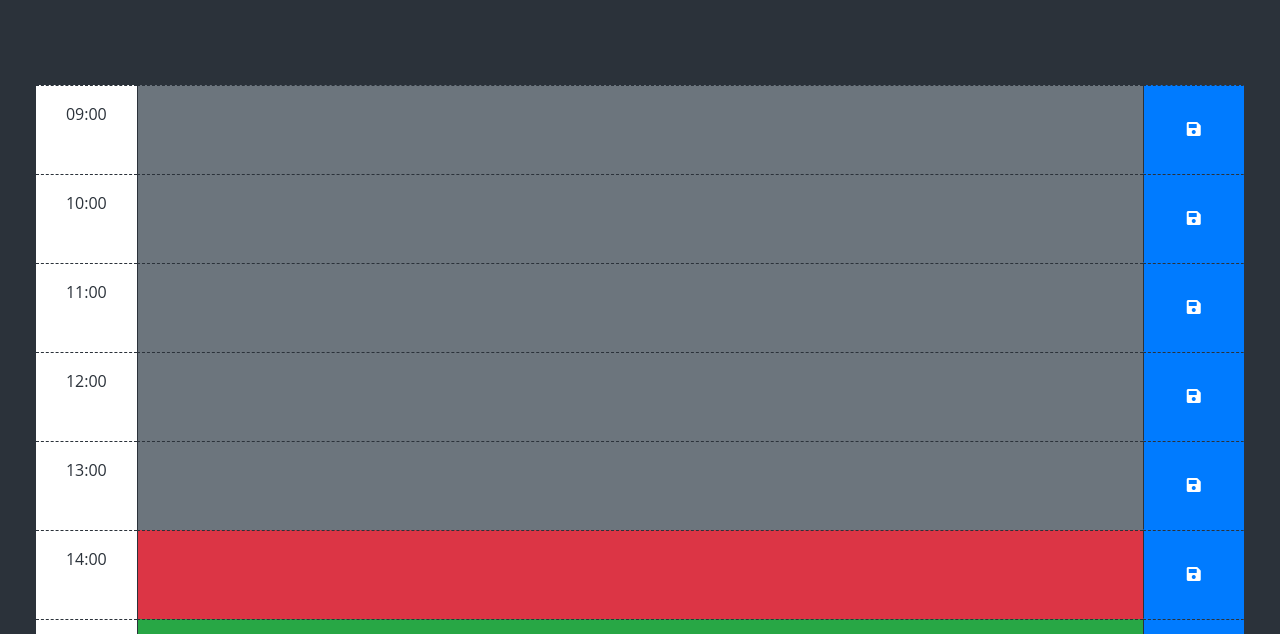
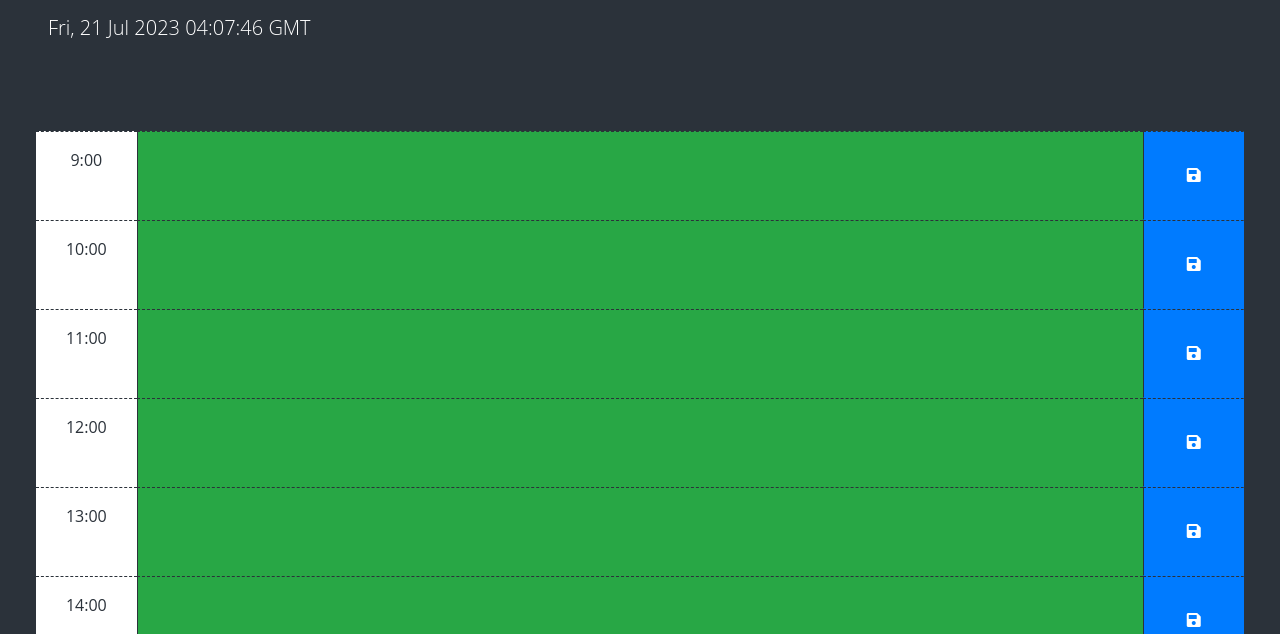
Before and after one commit to JaredBoehm/work-day-scheduler, a plain HTML site: page index.html in a window 1280 px wide. Shown: the part 166-800 px from the top of the page. Drawn offline with nearby package versions, Linux system fonts and the light colour scheme.

Commit message:
Javascript and more

```diff
--- /dev/null
+++ b/assets/js/data.js
@@ -0,0 +1,43 @@
+class timeBlock {
+    constructor(id, textContent = '') {
+        this.id = id;
+        this.textContent = textContent;
+    }
+    getID() {
+        return this.id;
+    }
+    getTextContent() {
+        return this.textContent;
+    }
+    setTextContent(textContent) {
+        this.textContent = textContent;
+    }
+    loadFromLocalStorage() {
+        localStorage.getItem(this.id);
+    }
+    saveToLocalStorage() {
+        localStorage.setItem(this.id, this.textContent);
+    }
+    getHour() {
+        let hour = this.id.substr(5); // clip hour- off the front of the id
+        return hour;
+    }
+}
+
+function loadTimeBlocks() { // returns an array of all the timeBlock objects in local storage, or if there are none, it will create them first
+    let a = [];
+    if (localStorage.getItem('hour-9') === null) { // first application launch
+        for (let i = 9; i <= 17; i++) { /* 9 - 17, 9am - 5pm */
+            let n = new timeBlock(`hour-${i}`);
+            n.saveToLocalStorage();
+            a.push(n);
+        }
+    } else {
+        for (let i = 9; i <= 17; i++) { /* 9 - 17, 9am - 5pm */
+            let savedTextContent = localStorage.getItem(`hour-${i}`);
+            let n = new timeBlock(`hour-${i}`, savedTextContent);
+            a.push(n);
+        }
+    }
+    return a;
+}
--- a/assets/js/script.js
+++ b/assets/js/script.js
@@ -2,22 +2,42 @@
 // the code isn't run until the browser has finished rendering all the elements
 // in the html.
 $(function () {
+    // display the current date in the header of the page
+    $('#currentDay').text(dayjs());
+
     // TODO: Add a listener for click events on the save button. This code should
     // use the id in the containing time-block as a key to save the user input in
     // local storage. HINT: What does `this` reference in the click listener
     // function? How can DOM traversal be used to get the "hour-x" id of the
     // time-block containing the button that was clicked? How might the id be
     // useful when saving the description in local storage?
-  //
-  // TODO: Add code to apply the past, present, or future class to each time
-  // block by comparing the id to the current hour. HINTS: How can the id
-  // attribute of each time-block be used to conditionally add or remove the
-  // past, present, and future classes? How can Day.js be used to get the
-  // current hour in 24-hour time?
-  //
-  // TODO: Add code to get any user input that was saved in localStorage and set
-  // the values of the corresponding textarea elements. HINT: How can the id
-  // attribute of each time-block be used to do this?
-  //
-  // TODO: Add code to display the current date in the header of the page.
+
+    // apply the past, present, or future class to each time block, grab text content (from local storage, this is done by loadTimeBlocks() in data.js),
+    function displayTimeBlocks() {
+        let timeBlocksArray = loadTimeBlocks();
+        $('.container-fluid').empty(); // clear any time blocks from the container
+        timeBlocksArray.forEach((timeBlock) => {
+
+            let stage = '';
+            let currentHour = dayjs().hour();
+            let timeBlockHour = timeBlock.getHour();
+
+            (currentHour > timeBlockHour) ? stage = 'past' // if the current hour is greater than the timeBlock, the timeBlock is in the past, e.g. 10 > 9
+                : (currentHour < timeBlockHour) ? stage = 'future' // else: less than its in the future, 9 < 10
+                : stage = 'present'; // else: currentHour === timeBlockHour
+
+            let element = `
+            <div id="${timeBlock.getID()}" class="row time-block ${stage}">
+                <div class="col-2 col-md-1 hour text-center py-3">${timeBlock.getHour()}:00</div>
+                <textarea class="col-8 col-md-10 description" rows="3">${timeBlock.getTextContent()}</textarea>
+                <button class="btn saveBtn col-2 col-md-1" aria-label="save">
+                    <i class="fas fa-save" aria-hidden="true"></i>
+                </button>
+            </div>`;
+            $('.container-fluid').append(element);
         });
+    }
+    displayTimeBlocks();
+    setInterval(displayTimeBlocks, 30000); // update time blocks every thirty seconds
+
+});
--- a/index.html
+++ b/index.html
@@ -4,26 +4,12 @@
         <meta charset="UTF-8" />
         <meta name="viewport" content="width=device-width, initial-scale=1.0" />
         <meta http-equiv="X-UA-Compatible" content="ie=edge" />
-        <link
-            href="https://cdn.jsdelivr.net/npm/bootstrap@5.1.3/dist/css/bootstrap.min.css"
-            rel="stylesheet"
-            integrity="sha384-1BmE4kWBq78iYhFldvKuhfTAU6auU8tT94WrHftjDbrCEXSU1oBoqyl2QvZ6jIW3"
-            crossorigin="anonymous"
-        />
-        <link
-            rel="stylesheet"
-            href="https://use.fontawesome.com/releases/v5.8.1/css/all.css"
-            integrity="sha384-50oBUHEmvpQ+1lW4y57PTFmhCaXp0ML5d60M1M7uH2+nqUivzIebhndOJK28anvf"
-            crossorigin="anonymous"
-        />
-        <link
-            href="https://fonts.googleapis.com/css2?family=Fira+Sans:wght@400;700&display=swap"
-            rel="stylesheet"
-        />
+        <link href="https://cdn.jsdelivr.net/npm/bootstrap@5.1.3/dist/css/bootstrap.min.css" rel="stylesheet" integrity="sha384-1BmE4kWBq78iYhFldvKuhfTAU6auU8tT94WrHftjDbrCEXSU1oBoqyl2QvZ6jIW3" crossorigin="anonymous"/>
+        <link rel="stylesheet" href="https://use.fontawesome.com/releases/v5.8.1/css/all.css" integrity="sha384-50oBUHEmvpQ+1lW4y57PTFmhCaXp0ML5d60M1M7uH2+nqUivzIebhndOJK28anvf" crossorigin="anonymous"/>
+        <link href="https://fonts.googleapis.com/css2?family=Fira+Sans:wght@400;700&display=swap" rel="stylesheet"/>
         <link rel="stylesheet" href="./assets/css/style.css" />
         <title>Work Day Scheduler</title>
     </head>
-
     <body>
 
         <header class="p-5 mb-4">
@@ -32,88 +18,12 @@
             <p id="currentDay" class="lead"></p>
         </header>
 
-        <div class="container-fluid px-5">
-
-            <!-- Example layout, gen in code -->
-            <div id="hour-9" class="row time-block past">
-                <div class="col-2 col-md-1 hour text-center py-3">09:00</div>
-                <textarea class="col-8 col-md-10 description" rows="3"> </textarea>
-                <button class="btn saveBtn col-2 col-md-1" aria-label="save">
-                    <i class="fas fa-save" aria-hidden="true"></i>
-                </button>
-            </div>
-
-            <div id="hour-10" class="row time-block past">
-                <div class="col-2 col-md-1 hour text-center py-3">10:00</div>
-                <textarea class="col-8 col-md-10 description" rows="3"> </textarea>
-                <button class="btn saveBtn col-2 col-md-1" aria-label="save">
-                    <i class="fas fa-save" aria-hidden="true"></i>
-                </button>
-            </div>
-
-            <div id="hour-11" class="row time-block past">
-                <div class="col-2 col-md-1 hour text-center py-3">11:00</div>
-                <textarea class="col-8 col-md-10 description" rows="3"> </textarea>
-                <button class="btn saveBtn col-2 col-md-1" aria-label="save">
-                    <i class="fas fa-save" aria-hidden="true"></i>
-                </button>
-            </div>
-
-            <div id="hour-12" class="row time-block past">
-                <div class="col-2 col-md-1 hour text-center py-3">12:00</div>
-                <textarea class="col-8 col-md-10 description" rows="3"> </textarea>
-                <button class="btn saveBtn col-2 col-md-1" aria-label="save">
-                    <i class="fas fa-save" aria-hidden="true"></i>
-                </button>
-            </div>
-
-            <div id="hour-13" class="row time-block past">
-                <div class="col-2 col-md-1 hour text-center py-3">13:00</div>
-                <textarea class="col-8 col-md-10 description" rows="3"> </textarea>
-                <button class="btn saveBtn col-2 col-md-1" aria-label="save">
-                    <i class="fas fa-save" aria-hidden="true"></i>
-                </button>
-            </div>
-
-            <div id="hour-14" class="row time-block present">
-                <div class="col-2 col-md-1 hour text-center py-3">14:00</div>
-                <textarea class="col-8 col-md-10 description" rows="3"> </textarea>
-                <button class="btn saveBtn col-2 col-md-1" aria-label="save">
-                    <i class="fas fa-save" aria-hidden="true"></i>
-                </button>
-            </div>
-
-            <div id="hour-15" class="row time-block future">
-                <div class="col-2 col-md-1 hour text-center py-3">15:00</div>
-                <textarea class="col-8 col-md-10 description" rows="3"> </textarea>
-                <button class="btn saveBtn col-2 col-md-1" aria-label="save">
-                    <i class="fas fa-save" aria-hidden="true"></i>
-                </button>
-            </div>
-
-            <div id="hour-16" class="row time-block future">
-                <div class="col-2 col-md-1 hour text-center py-3">16:00</div>
-                <textarea class="col-8 col-md-10 description" rows="3"> </textarea>
-                <button class="btn saveBtn col-2 col-md-1" aria-label="save">
-                    <i class="fas fa-save" aria-hidden="true"></i>
-                </button>
-            </div>
-
-            <div id="hour-17" class="row time-block future">
-                <div class="col-2 col-md-1 hour text-center py-3">17:00</div>
-                <textarea class="col-8 col-md-10 description" rows="3"> </textarea>
-                <button class="btn saveBtn col-2 col-md-1" aria-label="save">
-                    <i class="fas fa-save" aria-hidden="true"></i>
-                </button>
-            </div>
-
-        </div>
+        <div class="container-fluid px-5"></div>
 
         <script src="https://cdnjs.cloudflare.com/ajax/libs/jquery/3.2.1/jquery.min.js"></script>
-        <script src="https://cdn.jsdelivr.net/npm/dayjs@1.11.3/dayjs.min.js"
-        integrity="sha256-iu/zLUB+QgISXBLCW/mcDi/rnf4m4uEDO0wauy76x7U="
-        crossorigin="anonymous"></script>
+        <script src="https://cdn.jsdelivr.net/npm/dayjs@1.11.3/dayjs.min.js" integrity="sha256-iu/zLUB+QgISXBLCW/mcDi/rnf4m4uEDO0wauy76x7U=" crossorigin="anonymous"></script>
 
+        <script src="./assets/js/data.js"></script>
         <script src="./assets/js/script.js"></script>
     </body>
 </html>
```
Lines whose indentation alone changed are shown as unchanged.
